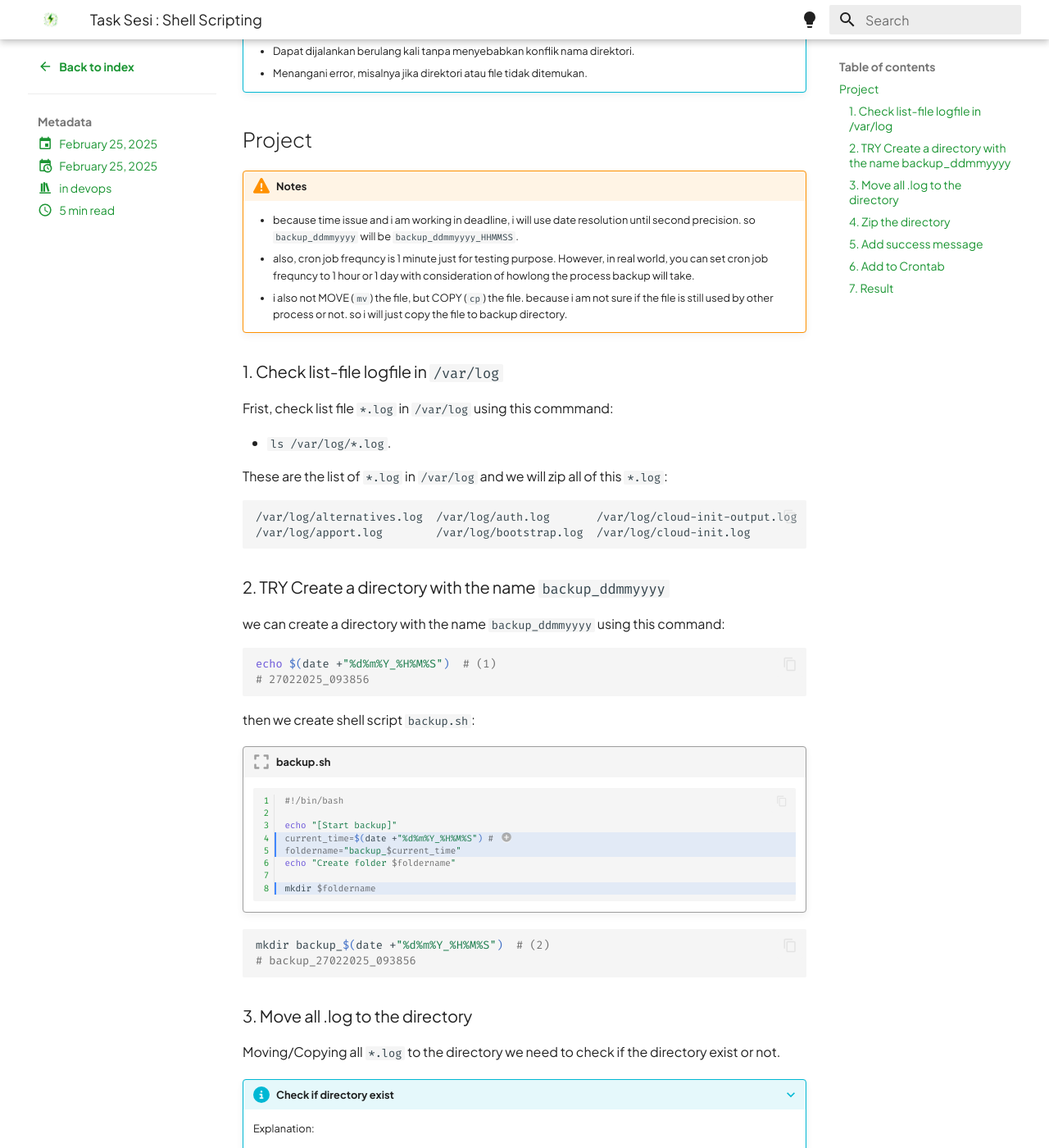
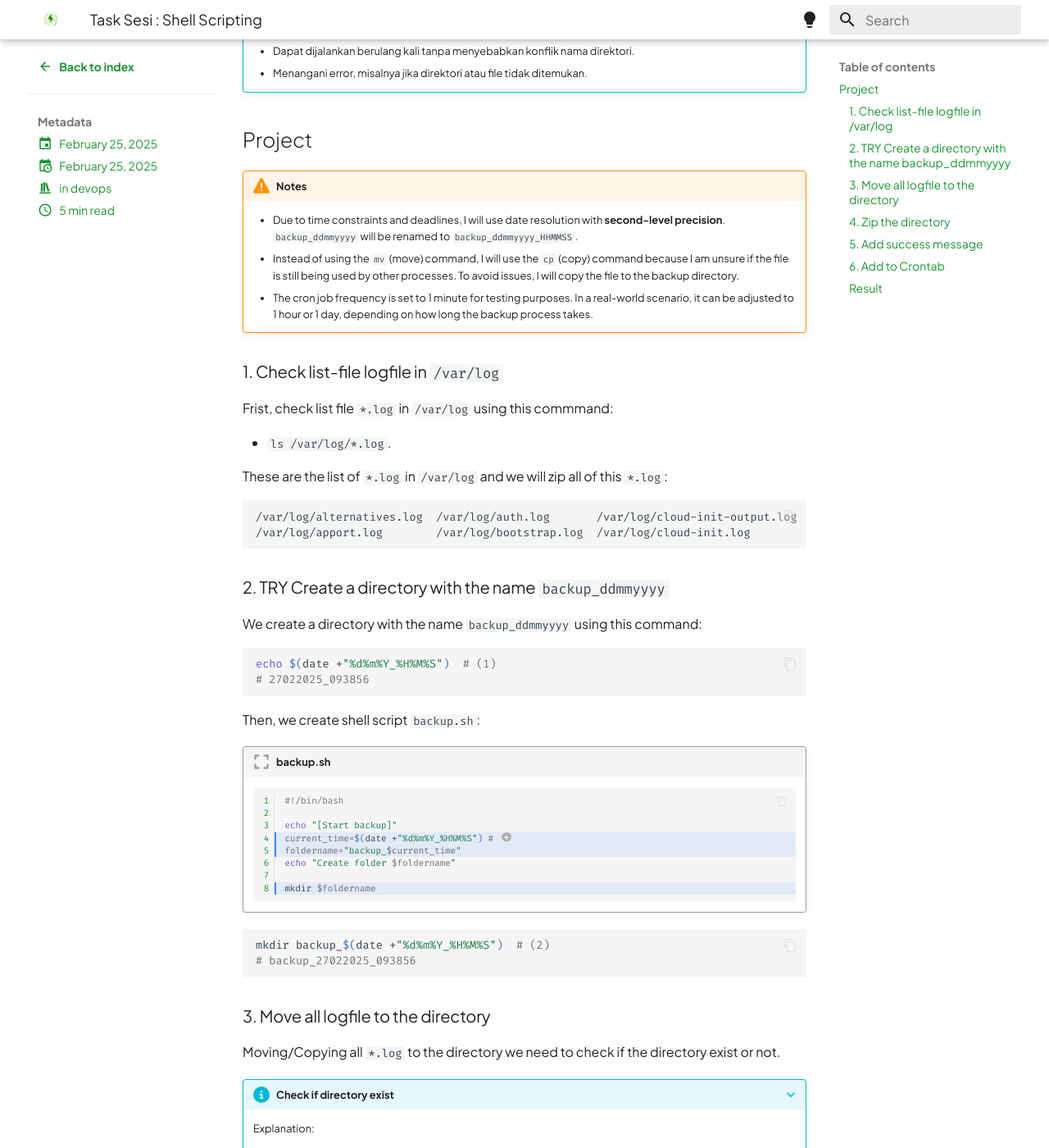
Before and after one commit to agfianf/agfianf.github.io, an MkDocs documentation site: the page built from docs/blog/posts/devops-learning/005-project.md, in a window 1280 px wide and 1400 px high, scrolled down 561 px. Shown: the whole window at 82% size. Built offline with MkDocs 1.6.1 and Material for MkDocs 9.7.7, drawn with Linux system fonts in a browser that asks for light colours; emoji names are drawn with the system emoji font; comment, search, counter and statistics services are not loaded.

Commit message:
fix: improve clarity and precision in DevOps project documentation for backup process

````diff
--- a/docs/blog/posts/devops-learning/005-project.md
+++ b/docs/blog/posts/devops-learning/005-project.md
@@ -46,9 +46,9 @@ comments: true
 
 !!! warning "Notes"
 
-    - because time issue and i am working in deadline, i will use date resolution until second precision. so `backup_ddmmyyyy` will be `backup_ddmmyyyy_HHMMSS`.
-    - also, cron job frequncy is 1 minute just for testing purpose. However, in real world, you can set cron job frequncy to 1 hour or 1 day with consideration of howlong the process backup will take.
-    - i also not MOVE (`mv`) the file, but COPY (`cp`) the file. because i am not sure if the file is still used by other process or not. so i will just copy the file to backup directory.
+    - Due to time constraints and deadlines, I will use date resolution with **second-level precision**. `backup_ddmmyyyy` will be renamed to `backup_ddmmyyyy_HHMMSS`.
+    - Instead of using the `mv` (move) command, I will use the `cp` (copy) command because I am unsure if the file is still being used by other processes. To avoid issues, I will copy the file to the backup directory.
+    - The cron job frequency is set to 1 minute for testing purposes. In a real-world scenario, it can be adjusted to 1 hour or 1 day, depending on how long the backup process takes.
 
 ### 1. Check list-file logfile in `/var/log`
 
@@ -66,14 +66,14 @@ These are the list of `*.log` in `/var/log` and we will zip all of this `*.log`:
 
 ### 2. TRY Create a directory with the name `backup_ddmmyyyy`
 
-we can create a directory with the name `backup_ddmmyyyy` using this command:
+We create a directory with the name `backup_ddmmyyyy` using this command:
 
 ```bash
 echo $(date +"%d%m%Y_%H%M%S")  # (1)
 # 27022025_093856
 ```
 
-then we create shell script `backup.sh`:
+Then, we create shell script `backup.sh`:
 
 !!! quote "backup.sh"
 
@@ -95,7 +95,7 @@ mkdir backup_$(date +"%d%m%Y_%H%M%S")  # (2)
 # backup_27022025_093856
 ```
 
-### 3. Move all .log to the directory
+### 3. Move all logfile to the directory
 
 Moving/Copying all `*.log` to the directory we need to check if the directory exist or not.
 
@@ -168,6 +168,7 @@ Moving/Copying all `*.log` to the directory we need to check if the directory ex
     zip -r $foldername.zip $foldername
     echo "Successfully Zip $foldername to $foldername.zip"
     ```
+
 ### 5. Add success message
 
 !!! quote "backup.sh"
@@ -237,7 +238,7 @@ Add this line:
 */1 * * * * /home/u24-1/backup.sh
 ```
 
-### 7. Result
+### Result
 
 ???+ info "full `backup.sh`"
 
@@ -274,8 +275,6 @@ Add this line:
     echo "Saved $saved_bytes bytes | ($saved_percent%) from $folder_bytes bytes to $zip_bytes bytes"
     ```
 
-
-
 !!! tip "result"
 
     `ls -l`
````
